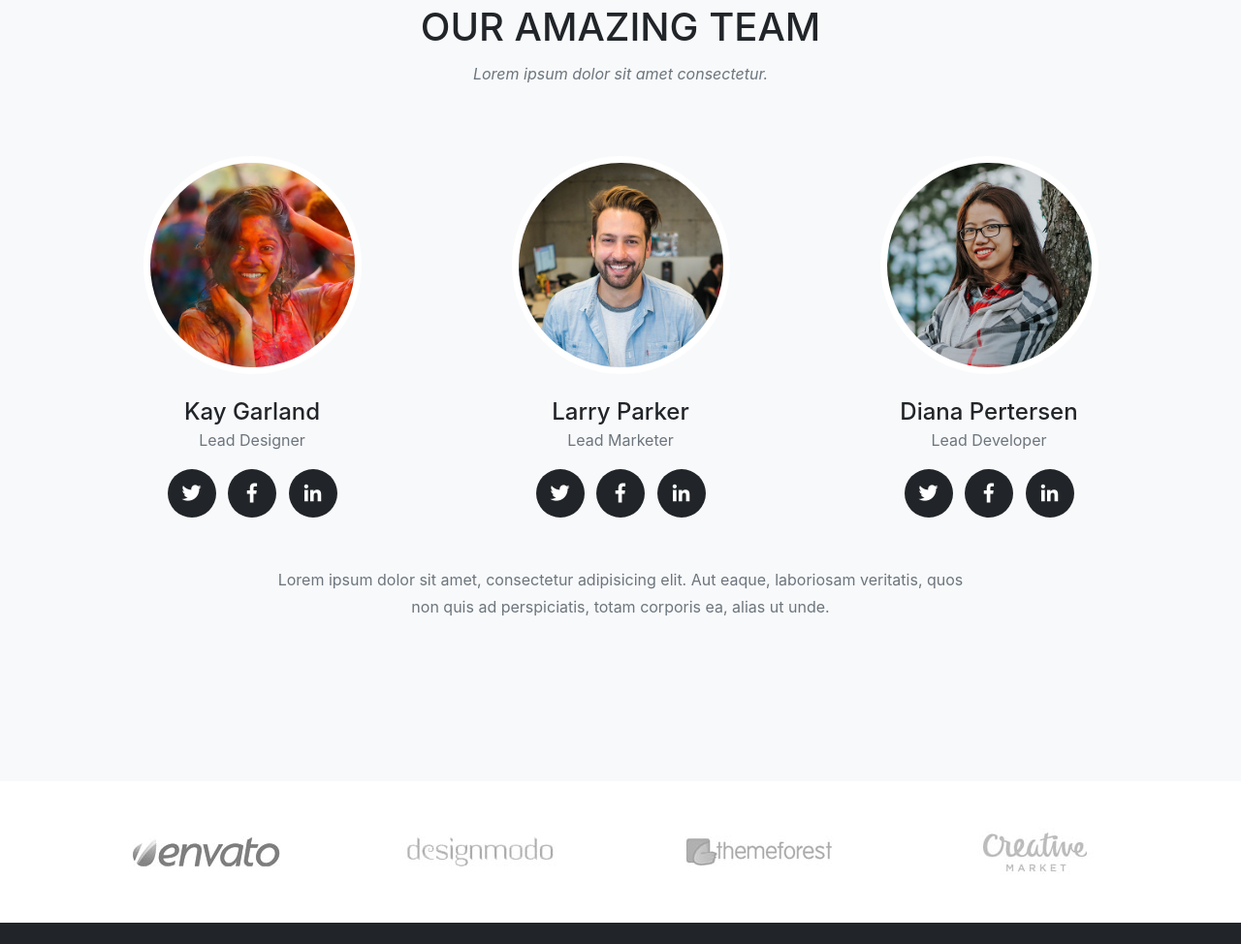
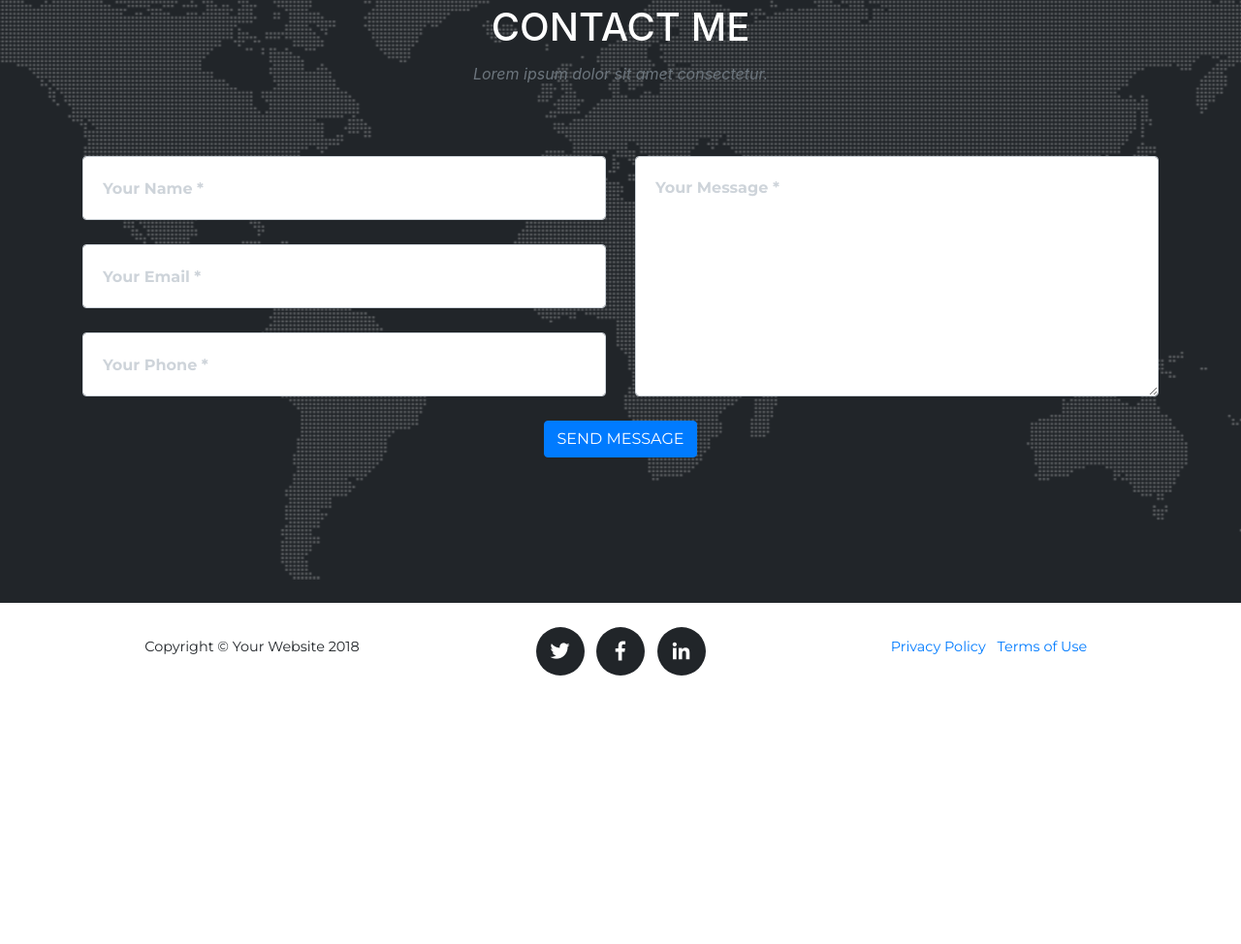
Before and after one commit to matthew-lazure/matthew-lazure.github.io, a website with bundled scripts: page index.html in a window 1280 px wide. Shown: the part 2902-3876 px from the top of the page at 97% size. After the commit the page ends 3624 px from the top, so only its background shows below. Built offline with nearby package versions, Linux system fonts and the light colour scheme; a web font is replaced by a local one.

Commit message:
remove clients and team member

```diff
--- a/index.html
+++ b/index.html
@@ -204,125 +204,6 @@
       </div>
     </section>
 
-
-    <!-- Team -->
-    <section class="bg-light" id="team">
-      <div class="container">
-        <div class="row">
-          <div class="col-lg-12 text-center">
-            <h2 class="section-heading text-uppercase">Our Amazing Team</h2>
-            <h3 class="section-subheading text-muted">Lorem ipsum dolor sit amet consectetur.</h3>
-          </div>
-        </div>
-        <div class="row">
-          <div class="col-sm-4">
-            <div class="team-member">
-              <img class="mx-auto rounded-circle" src="img/team/1.jpg" alt="">
-              <h4>Kay Garland</h4>
-              <p class="text-muted">Lead Designer</p>
-              <ul class="list-inline social-buttons">
-                <li class="list-inline-item">
-                  <a href="#">
-                    <i class="fab fa-twitter"></i>
-                  </a>
-                </li>
-                <li class="list-inline-item">
-                  <a href="#">
-                    <i class="fab fa-facebook-f"></i>
-                  </a>
-                </li>
-                <li class="list-inline-item">
-                  <a href="#">
-                    <i class="fab fa-linkedin-in"></i>
-                  </a>
-                </li>
-              </ul>
-            </div>
-          </div>
-          <div class="col-sm-4">
-            <div class="team-member">
-              <img class="mx-auto rounded-circle" src="img/team/2.jpg" alt="">
-              <h4>Larry Parker</h4>
-              <p class="text-muted">Lead Marketer</p>
-              <ul class="list-inline social-buttons">
-                <li class="list-inline-item">
-                  <a href="#">
-                    <i class="fab fa-twitter"></i>
-                  </a>
-                </li>
-                <li class="list-inline-item">
-                  <a href="#">
-                    <i class="fab fa-facebook-f"></i>
-                  </a>
-                </li>
-                <li class="list-inline-item">
-                  <a href="#">
-                    <i class="fab fa-linkedin-in"></i>
-                  </a>
-                </li>
-              </ul>
-            </div>
-          </div>
-          <div class="col-sm-4">
-            <div class="team-member">
-              <img class="mx-auto rounded-circle" src="img/team/3.jpg" alt="">
-              <h4>Diana Pertersen</h4>
-              <p class="text-muted">Lead Developer</p>
-              <ul class="list-inline social-buttons">
-                <li class="list-inline-item">
-                  <a href="#">
-                    <i class="fab fa-twitter"></i>
-                  </a>
-                </li>
-                <li class="list-inline-item">
-                  <a href="#">
-                    <i class="fab fa-facebook-f"></i>
-                  </a>
-                </li>
-                <li class="list-inline-item">
-                  <a href="#">
-                    <i class="fab fa-linkedin-in"></i>
-                  </a>
-                </li>
-              </ul>
-            </div>
-          </div>
-        </div>
-        <div class="row">
-          <div class="col-lg-8 mx-auto text-center">
-            <p class="large text-muted">Lorem ipsum dolor sit amet, consectetur adipisicing elit. Aut eaque, laboriosam veritatis, quos non quis ad perspiciatis, totam corporis ea, alias ut unde.</p>
-          </div>
-        </div>
-      </div>
-    </section>
-
-    <!-- Clients -->
-    <section class="py-5">
-      <div class="container">
-        <div class="row">
-          <div class="col-md-3 col-sm-6">
-            <a href="#">
-              <img class="img-fluid d-block mx-auto" src="img/logos/envato.jpg" alt="">
-            </a>
-          </div>
-          <div class="col-md-3 col-sm-6">
-            <a href="#">
-              <img class="img-fluid d-block mx-auto" src="img/logos/designmodo.jpg" alt="">
-            </a>
-          </div>
-          <div class="col-md-3 col-sm-6">
-            <a href="#">
-              <img class="img-fluid d-block mx-auto" src="img/logos/themeforest.jpg" alt="">
-            </a>
-          </div>
-          <div class="col-md-3 col-sm-6">
-            <a href="#">
-              <img class="img-fluid d-block mx-auto" src="img/logos/creative-market.jpg" alt="">
-            </a>
-          </div>
-        </div>
-      </div>
-    </section>
 
     <!-- Contact -->
     <section id="contact">
```
